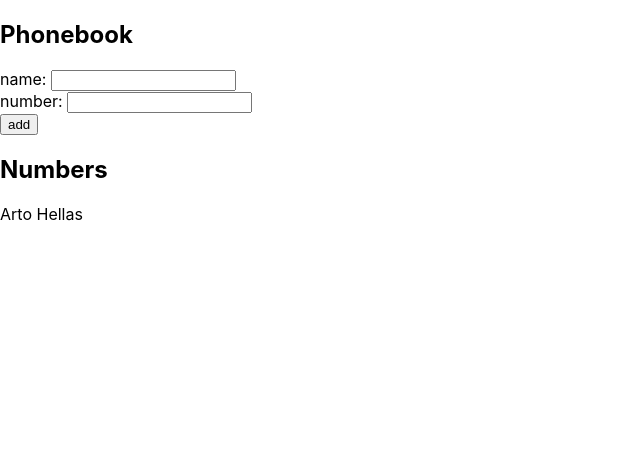
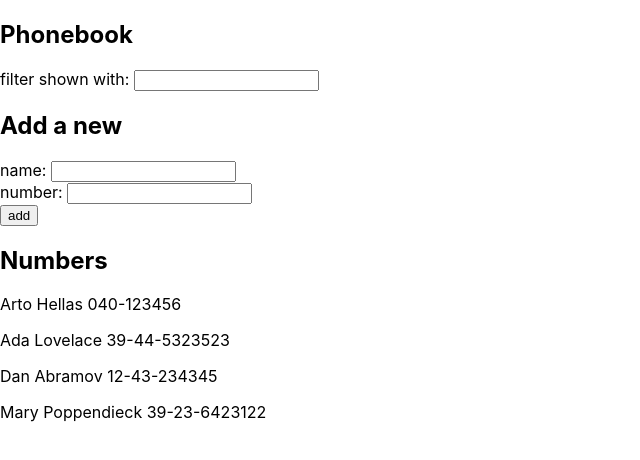
Before and after one commit to leegang/fullstackexercise, a React (Create React App) app in the folder part2/phonebook/: page / in a window 1280 px wide. Shown: the top 460 px of the page, without its empty margins (0-640 px from the left). Built offline with nearby package versions, Linux system fonts and the light colour scheme.

Commit message:
Finish 2.9.

```diff
--- a/part2/phonebook/src/App.js
+++ b/part2/phonebook/src/App.js
@@ -1,9 +1,18 @@
 import React, { useState } from "react";
 
 const App = () => {
-  const [persons, setPersons] = useState([{ name: "Arto Hellas" }]);
+  const [persons, setPersons] = useState([
+    { name: "Arto Hellas", number: "040-123456" },
+    { name: "Ada Lovelace", number: "39-44-5323523" },
+    { name: "Dan Abramov", number: "12-43-234345" },
+    { name: "Mary Poppendieck", number: "39-23-6423122" },
+  ]);
   const [newName, setNewName] = useState("");
   const [newNumber, setNewNumber] = useState("");
+  const [showAll,setShowAll] = useState(true);
+  const [filter,setFilter] = useState("");
+
+
 
   const handleAdd = (event) => {
     event.preventDefault();
@@ -11,9 +20,9 @@
     console.log("nameL", nameList);
 
     if (nameList.indexOf(newName) !== -1) {
-      alert( `${newName} is already added to the phonebook.`);
-    } else  if (newName  !== ''){
-      const newPerson = { name: newName ,number:newNumber };
+      alert(`${newName} is already added to the phonebook.`);
+    } else if (newName !== "") {
+      const newPerson = { name: newName, number: newNumber };
       console.log("newPerson", newPerson);
       var newPersons = [...persons];
       console.log("newPersons", newPersons);
@@ -23,8 +32,6 @@
       setNewName("");
       setNewNumber("");
     };
-
-
   };
 
   const handleChangeName = (event) => {
@@ -32,14 +39,28 @@
     setNewName(event.target.value);
   };
 
+  const handleChangeFilter = (event) => {
+    console.log(event.target.value);
+    setFilter(event.target.value);
+    setShowAll(false);
+  };
+
   const handleChangeNumber = (event) => {
     console.log(event.target.value);
     setNewNumber(event.target.value);
   };
 
+  var persoToShow = showAll?persons:persons.filter(p=> p.name.toLowerCase().indexOf(filter.toLowerCase())!== -1 )
+
+
   return (
     <div>
       <h2>Phonebook</h2>
+      <div>
+          filter shown with: <input value={filter} onChange={handleChangeFilter} />
+        </div>
+      <h2>Add a new</h2>
+
       <form>
         <div>
           name: <input value={newName} onChange={handleChangeName} />
@@ -54,8 +75,10 @@
         </div>
       </form>
       <h2>Numbers</h2>
-      {persons.map((person, id) => (
-        <p key={id}>{person.name} {person.number} </p>
+      {persoToShow.map((person, id) => (
+        <p key={id}>
+          {person.name} {person.number}{" "}
+        </p>
       ))}
     </div>
   );
```
